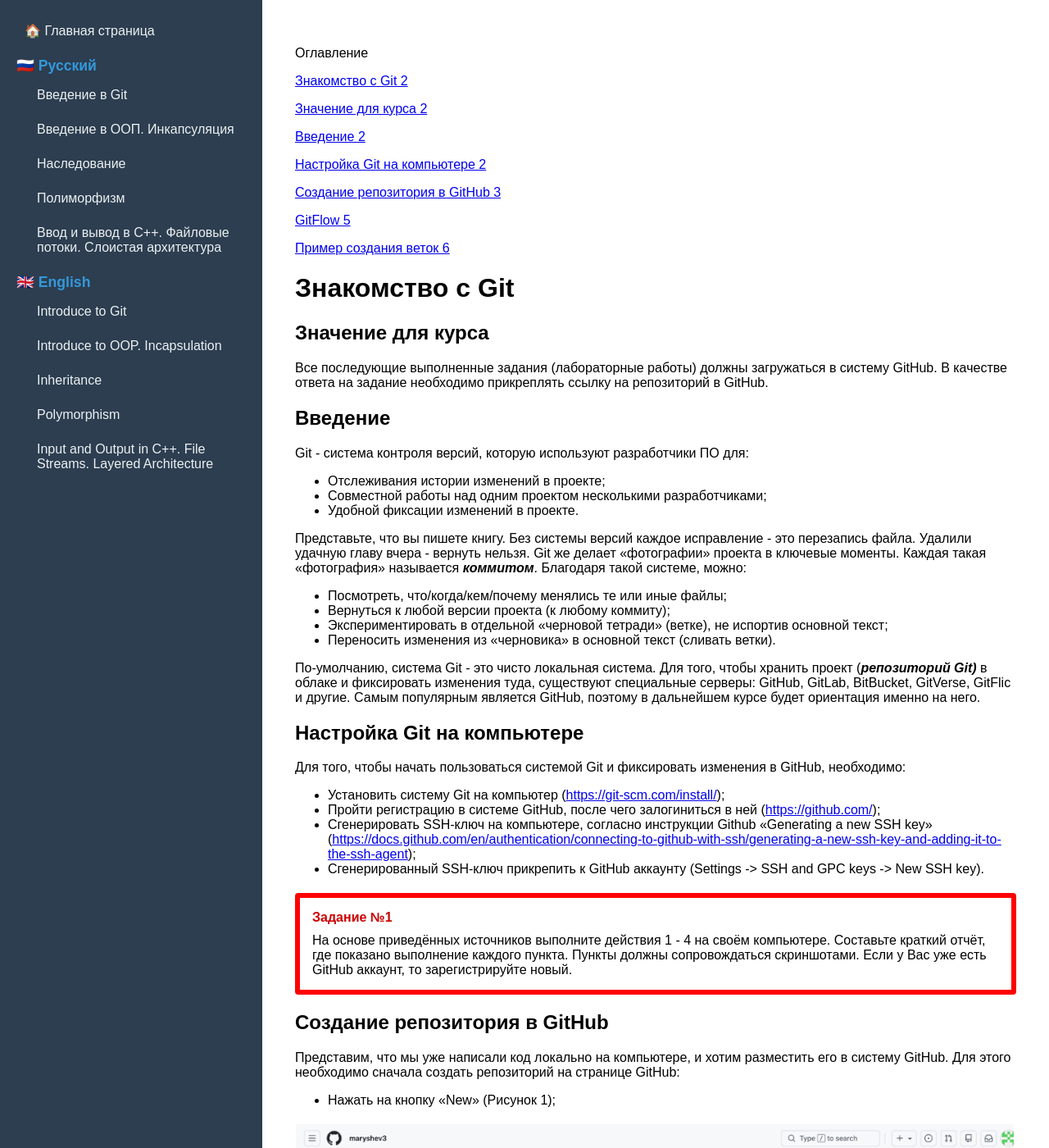
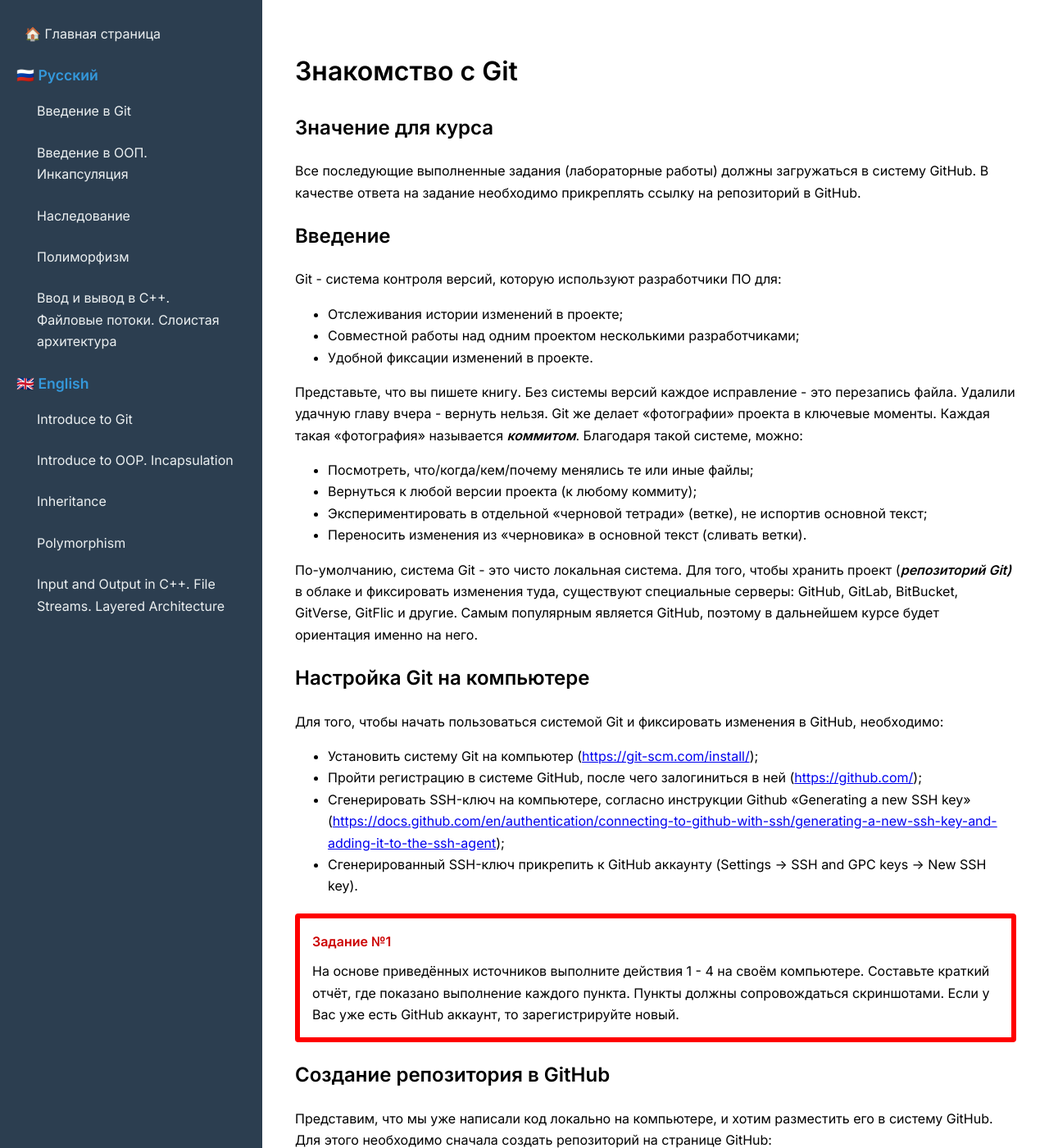
Before and after one commit to maryshev3/object-oriented-programming, a Jekyll site: the page built from ru/git-intro.md, in a window 1280 px wide and 1400 px high. Shown: the whole window at 82% size. Built offline with Jekyll 4.4.1, drawn with Linux system fonts in a browser that asks for light colours.

Commit message:
change font

```diff
--- a/_layouts/default.html
+++ b/_layouts/default.html
@@ -5,6 +5,7 @@
     <meta name="viewport" content="width=device-width, initial-scale=1.0">
     <title>{{ page.title }}</title>
     <link rel="stylesheet" href="{{ '/assets/css/style.css' | relative_url }}">
+    <link href="https://fonts.googleapis.com/css2?family=Inter:wght@400;500;600&display=swap" rel="stylesheet">
 </head>
 <body>
     {% include navigation.html %}
--- a/assets/css/style.css
+++ b/assets/css/style.css
@@ -1,7 +1,8 @@
 body {
     display: flex;
     margin: 0;
-    font-family: Arial, sans-serif;
+    font-family: 'Inter', -apple-system, BlinkMacSystemFont, sans-serif;
+    line-height: 1.65;
 }
 
 .sidebar {
--- a/ru/git-intro.md
+++ b/ru/git-intro.md
@@ -3,22 +3,6 @@ layout: default
 title: Введение в Git
 lang: ru
 ---
-
-Оглавление
-
-[Знакомство с Git 2](#_Toc220849611)
-
-[Значение для курса 2](#_Toc220849612)
-
-[Введение 2](#_Toc220849613)
-
-[Настройка Git на компьютере 2](#_Toc220849614)
-
-[Создание репозитория в GitHub 3](#_Toc220849615)
-
-[GitFlow 5](#_Toc220849616)
-
-[Пример создания веток 6](#_Toc220849617)
 
 # Знакомство с Git
 
@@ -230,6 +214,6 @@ WARNING: Class is not implemented now
   Составьте краткий отчёт, где показано выполнение каждого пункта. Пункты должны сопровождаться скриншотами.
 </div>
 
-[← Назад к оглавлению](/)
+[← Назад к оглавлению]({{'/' | relative_url}})
 
-[Следующая тема: Введение в ООП. Инкапсуляция →](/ru/oop-encapsulation)
+[Следующая тема: Введение в ООП. Инкапсуляция →]({{'/ru/oop-encapsulation' | relative_url}})
```
